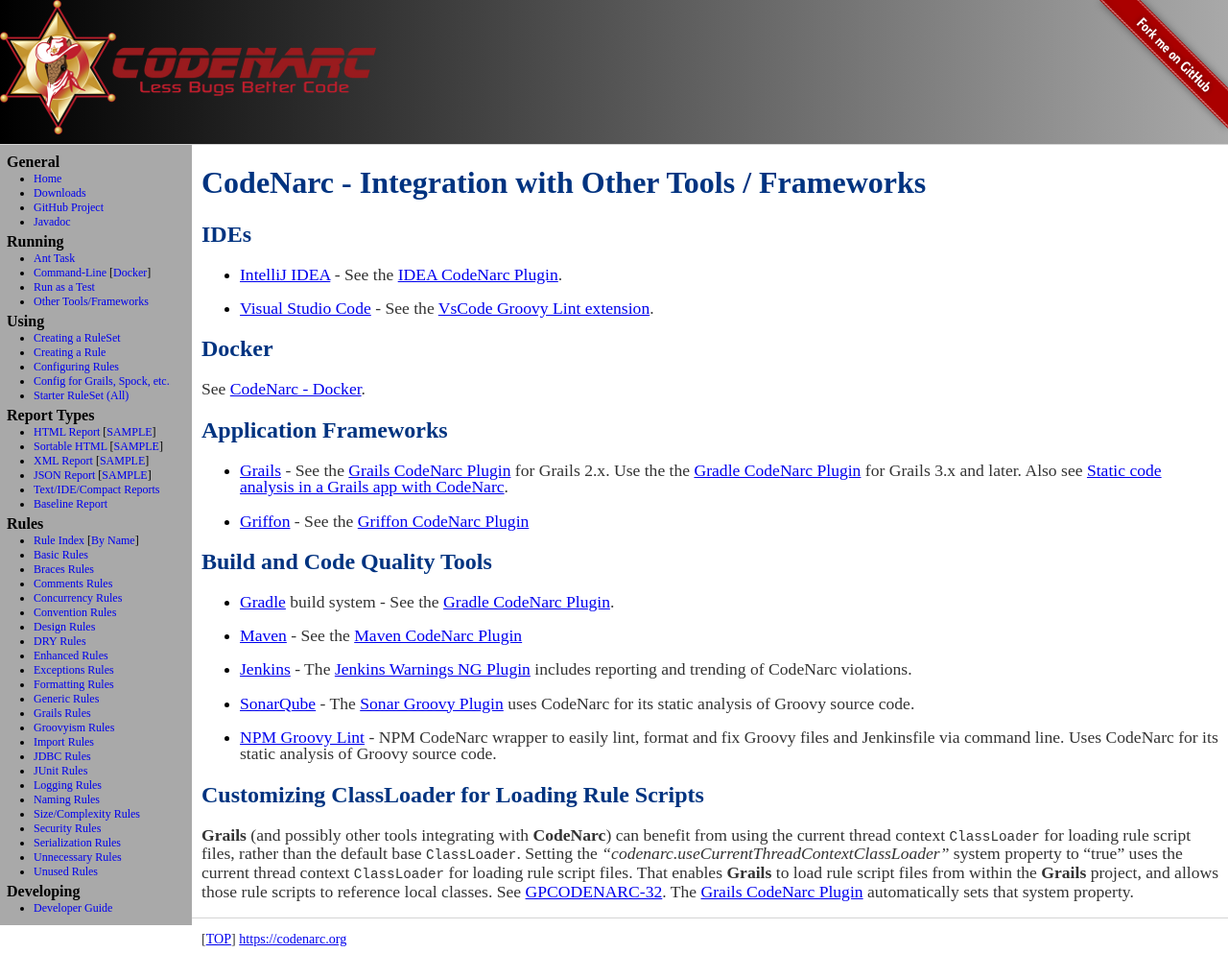
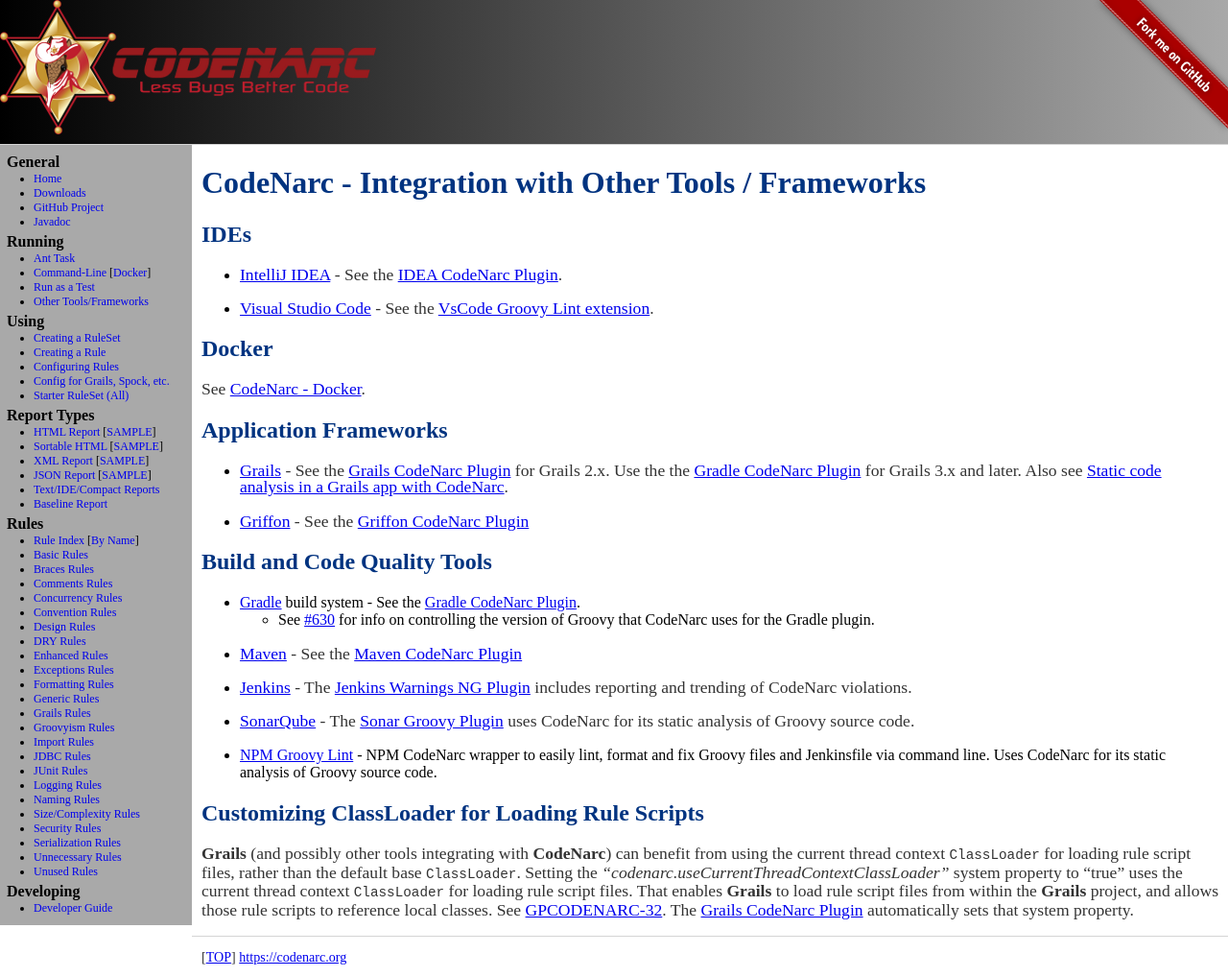
Before and after one commit to CodeNarc/CodeNarc, a Jekyll site: the page built from codenarc-other-tools-frameworks.md, in a window 1280 px wide. Shown: the whole page at 96% size. Built offline with Jekyll 4.4.1, drawn with Linux system fonts in a browser that asks for light colours.

Commit message:
codenarc-other-tools-frameworks: Added link to #630 for info on controlling the version of Groovy that CodeNarc uses for the Gradle plugin.

```diff
--- a/codenarc-other-tools-frameworks.md
+++ b/codenarc-other-tools-frameworks.md
@@ -27,6 +27,7 @@ See [CodeNarc - Docker](./codenarc-docker.html).
 ## Build and Code Quality Tools
 
   * [Gradle](http://www.gradle.org/) build system - See the [Gradle CodeNarc Plugin](http://gradle.org/docs/current/userguide/codenarc_plugin.html).
+      * See [#630](https://github.com/CodeNarc/CodeNarc/issues/630) for info on controlling the version of Groovy that CodeNarc uses for the Gradle plugin.
 
   * [Maven](http://maven.apache.org/) - See the [Maven CodeNarc Plugin](https://github.com/gleclaire/codenarc-maven-plugin)
 
```
